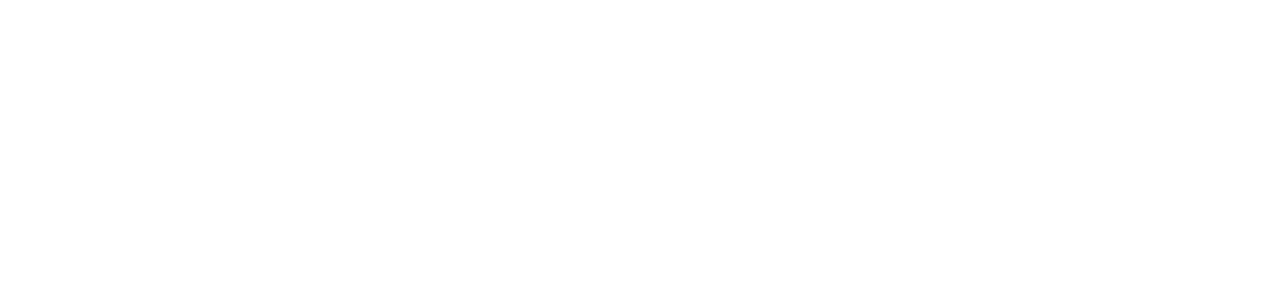
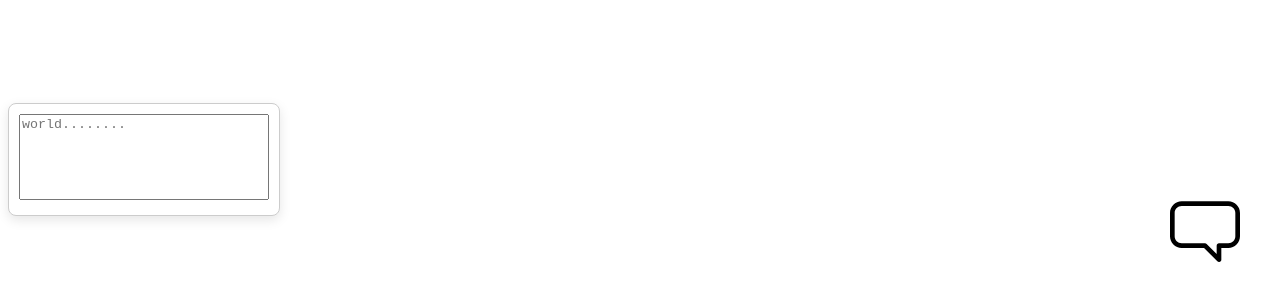
Before and after one commit to Zholdoshbekova/minichat, a React (Vite) app: page / in a window 1280 px wide. Shown: the part 494-794 px from the top of the page. Built offline with nearby package versions, Linux system fonts and the light colour scheme.

Commit message:
feat:base project

```diff
--- a/src/Chat/chat.css
+++ b/src/Chat/chat.css
@@ -1,30 +1,33 @@
-
-
-/* Анимация плавающей вибрации */
 .chat_icon {
   position: fixed;
-  bottom: 20px;
-  right: 20px;
-  width: 36px;
-  height: 36px;
+  bottom: 40px;
+  right: 40px;
   z-index: 9999;
-
 }
 .icona {
-    height: 0;
+   height: 70px;
+   width: 70px;
+   cursor: pointer;
+   transition: 0.3s;
+ }
+ .icona:hover {
+  transform: scale(1.2);
+ }
+.chat_place {
+    position: fixed;
+    bottom: 90px;
+    width: 250px;
+    background: white;
+    border: 1px solid #ccc;
+    padding: 10px;
+    border-radius: 8px;
+    display: flex;
+    flex-direction: column;
+    box-shadow: 0 4px 12px rgba(0,0,0,0.1);
 }
 
-@keyframes floatingVibration {
-  0%, 100% {
-    transform: translateY(0) rotate(0deg);
-  }
-  25% {
-    transform: translateY(-5px) rotate(-2deg);
-  }
-  50% {
-    transform: translateY(-10px) rotate(0deg);
-  }
-  75% {
-    transform: translateY(-5px) rotate(2deg);
-  }
+.text {
+    resize: none;
+    height: 80px;
+    margin-bottom: 5px;
 }
--- a/src/Chat/chat.tsx
+++ b/src/Chat/chat.tsx
@@ -1,16 +1,20 @@
+import { useState } from 'react';
 import './chat.css';
 
 interface Chat {}
 
 export const Chat = () => {
+    const [ isOpen, setIsOpen ] = useState(false);
+
     return (
-        <>
+        <div className='chat_container'>
+            <div className='chat_place'>
+                <textarea className='text' placeholder='world........'/>
+            </div>
 
-         <div className="chat_icon">
-             <img className="icona"  src="/chat.svg" alt="icon" />
-         </div>
-
-        </>
+            <div className='chat_icon' onClick={() => setIsOpen(!isOpen)}>
+                <img className='icona'  src="/chat.svg" alt="icon" />
+            </div>
+        </div>
     );
-
 };
```
Also changed, not shown: public/chat.svg.
